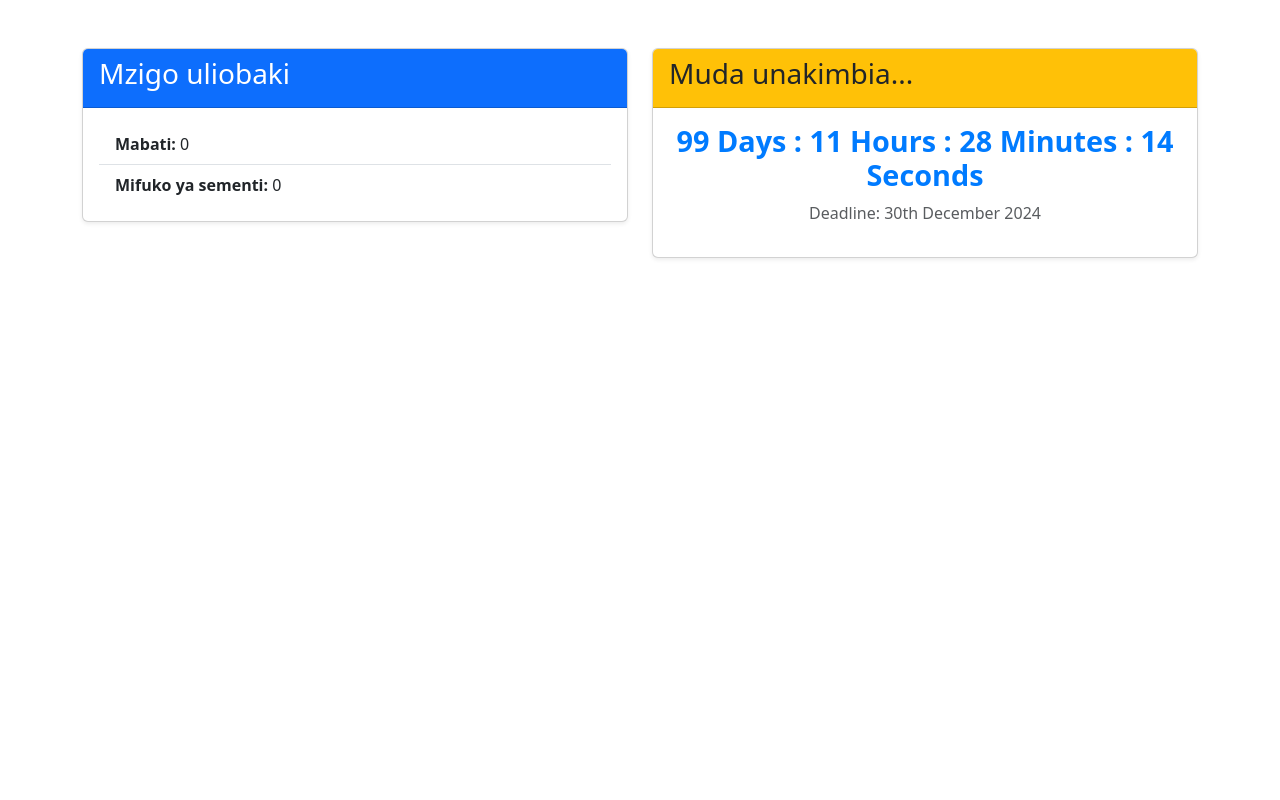
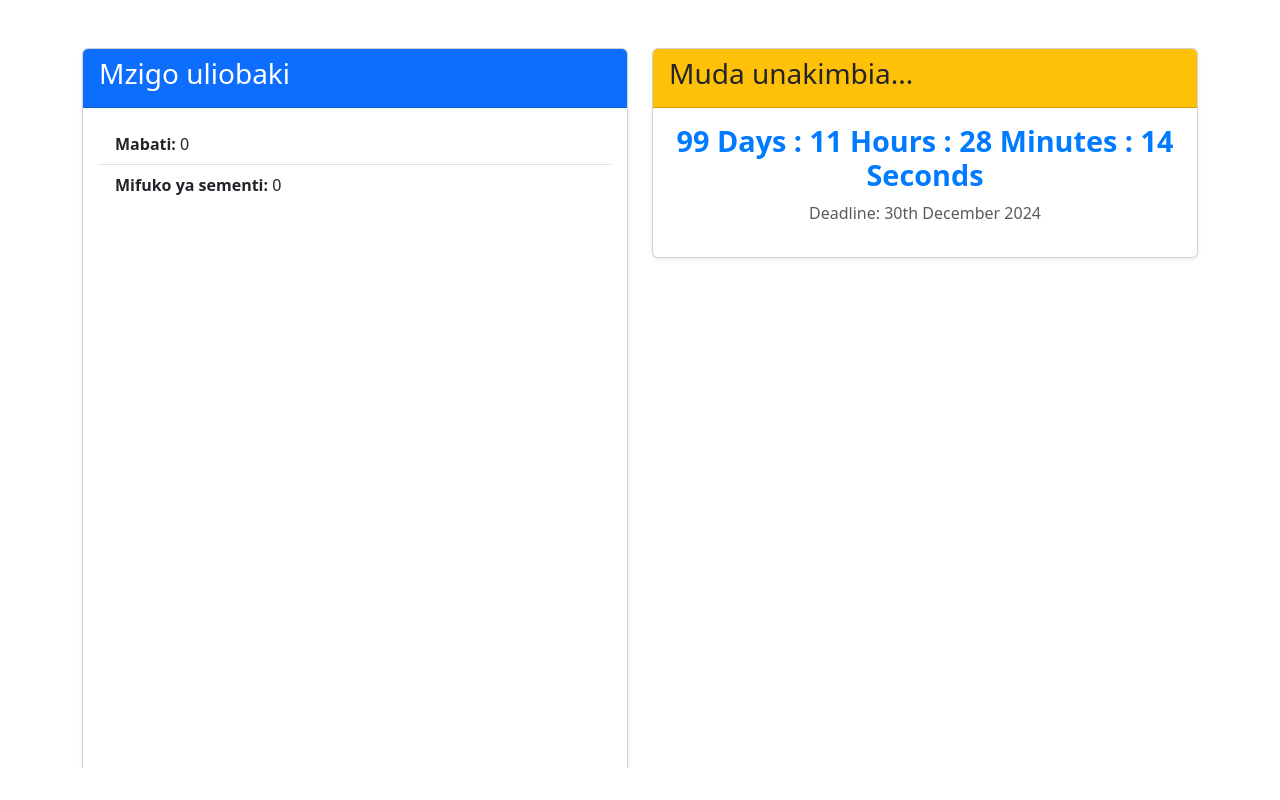
Before and after one commit to mnekx/amashindano, a React (Create React App) app in the folder frontend/: page / in a window 1280 px wide. Built offline with nearby package versions, Linux system fonts and the light colour scheme; no server answers.

Commit message:
adjust the height of the stock balance card to full screen

```diff
--- a/frontend/src/App.js
+++ b/frontend/src/App.js
@@ -6,7 +6,7 @@ import './App.css';
 
 function App() {
     return (
-        <div>
+        <div className="h-100">
             <StockCounter />
             {/* <StockReductionForm /> */}
         </div>
--- a/frontend/src/components/StockCounter.js
+++ b/frontend/src/components/StockCounter.js
@@ -32,6 +32,25 @@ const StockCounter = () => {
   };
 
   // Fetch stock data from the API
+  const fetchStock = () => {
+    axios
+      .get('http://localhost:8000/api/stock/')
+      .then((response) => setStock(response.data))
+      .catch((error) => console.error('Error fetching stock:', error));
+  };
+
+  // Initial fetch of stock data and countdown update
+  useEffect(() => {
+    fetchStock(); // Fetch stock when the component mounts
+
+    // Update stock data every 10 seconds (polling)
+    const stockInterval = setInterval(fetchStock, 10000); // Poll every 10 seconds
+
+    // Cleanup interval on unmount
+    return () => clearInterval(stockInterval);
+  }, []);
+
+  // Fetch stock data from the API
   useEffect(() => {
     axios
       .get('http://localhost:8000/api/stock/')
@@ -49,11 +68,11 @@ const StockCounter = () => {
   }, []);
 
   return (
-    <div className='container mt-5'>
-      <div className='row'>
+    <div className='container h-100 mt-5'>
+      <div className='row h-100 d-flex align-items-stretch'>
         {/* Stock Display Card */}
         <div className='col-md-6'>
-          <div className='card shadow-sm'>
+          <div className='card h-100 shadow-sm'>
             <div className='card-header bg-primary text-white'>
               <h3>Mzigo uliobaki</h3>
             </div>
--- a/frontend/src/index.css
+++ b/frontend/src/index.css
@@ -1,4 +1,11 @@
+* {
+  margin: 0;
+  padding: 0;
+  background-origin: border-box;
+}
+
 body {
+  height: 100vh;
   margin: 0;
   font-family: -apple-system, BlinkMacSystemFont, 'Segoe UI', 'Roboto', 'Oxygen',
     'Ubuntu', 'Cantarell', 'Fira Sans', 'Droid Sans', 'Helvetica Neue',
@@ -11,3 +18,9 @@ code {
   font-family: source-code-pro, Menlo, Monaco, Consolas, 'Courier New',
     monospace;
 }
+
+#root {
+  height: 96%;
+  overflow: auto;
+  min-height: 80%;
+}
```
Also changed, not shown: 2 other files (tests, documents, lock files or other folders).
